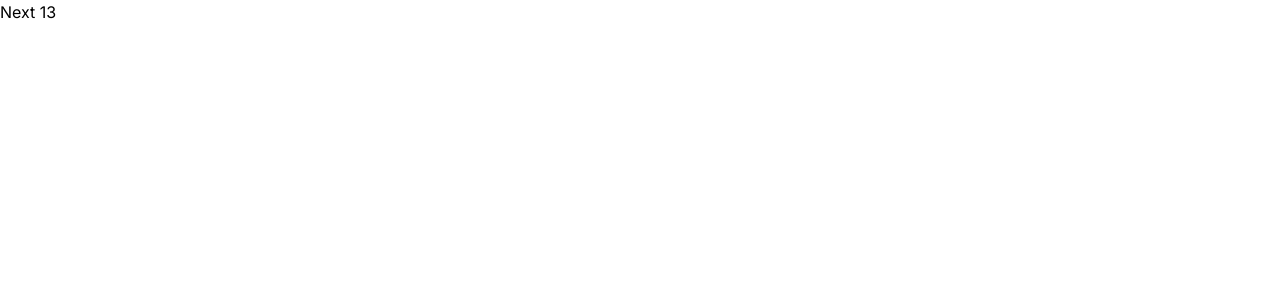
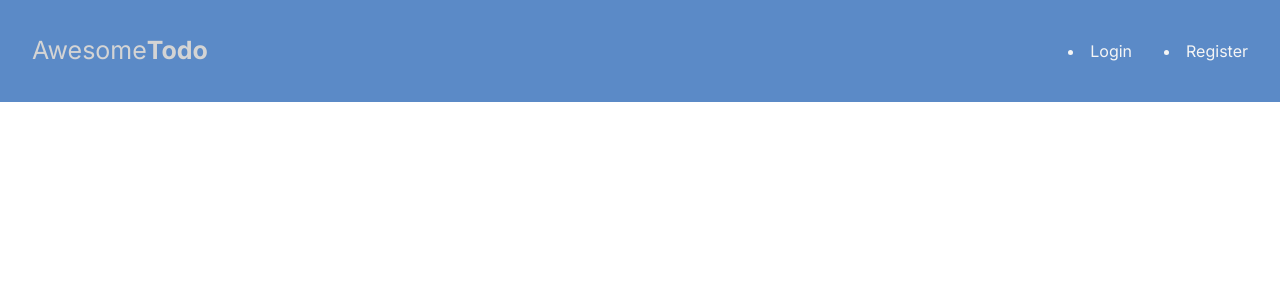
Before and after one commit to ericz02/Project3-Todo-App, a Next.js app: page / in a window 1280 px wide. Shown: the top 300 px of the page. Built offline with nearby package versions, Linux system fonts and the light colour scheme.

Commit message:
Adds navbar

```diff
--- a/app/layout.js
+++ b/app/layout.js
@@ -1,5 +1,6 @@
 import './globals.css'
 import { Inter } from 'next/font/google'
+import Navbar from '@/components/Navbar'
 
 const inter = Inter({ subsets: ['latin'] })
 
@@ -12,6 +13,9 @@ export default function RootLayout({ children }) {
   return (
     <html lang="en">
       <body className={inter.className}>{children}</body>
+
+      <Navbar />
+
     </html>
   )
 }
--- a/app/page.js
+++ b/app/page.js
@@ -1,8 +1,9 @@
-
 export default function Home() {
   return (
     <main>
-      <h1>Next 13</h1>
+      <div>
+
+      </div>
     </main>
   )
 }
--- /dev/null
+++ b/components/Navbar.jsx
@@ -0,0 +1,21 @@
+
+const Navbar = () => {
+
+    return (
+        <div className="flex justify-between items-center p-[2rem] bg-[#5B8AC7]">
+            <div className="">
+                <h1 className="text-[25px] text-neutral-300 hover:cursor-pointer">
+                    Awesome<strong>Todo</strong>
+                </h1>
+            </div>
+
+            <div className="flex gap-8">
+                <li className="text-neutral-100 hover:text-blue-300 hover:cursor-pointer">Login</li>
+                <li className="text-neutral-100 hover:text-blue-300 hover:cursor-pointer">Register</li>
+            </div>
+
+        </div>
+    )
+}
+
+export default Navbar
--- a/package.json
+++ b/package.json
@@ -14,6 +14,7 @@
     "postcss": "8.4.23",
     "react": "18.2.0",
     "react-dom": "18.2.0",
+    "react-router-dom": "^6.11.1",
     "tailwindcss": "3.3.2"
   }
 }
```
Also changed, not shown: 1 other file (tests, documents, lock files or other folders).
